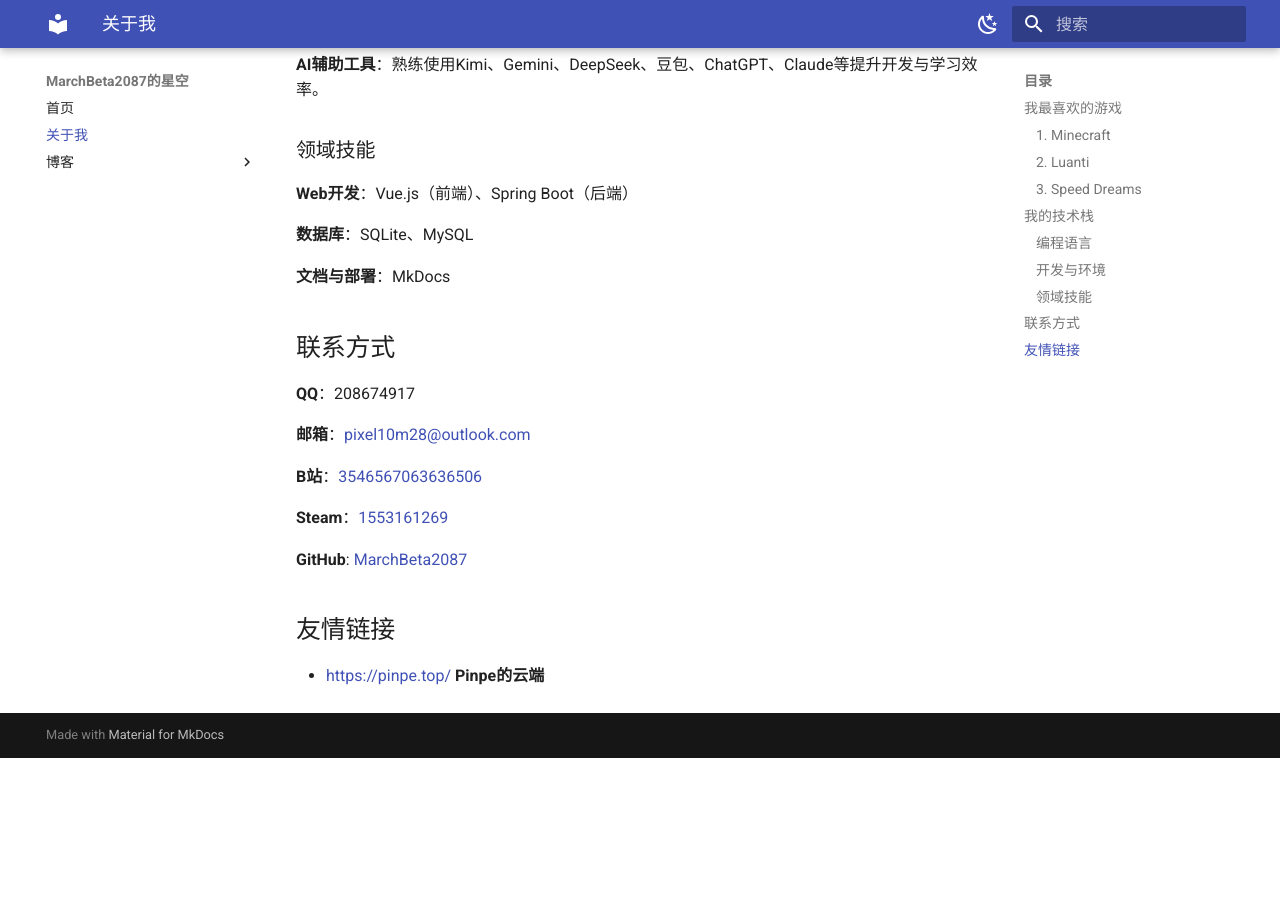
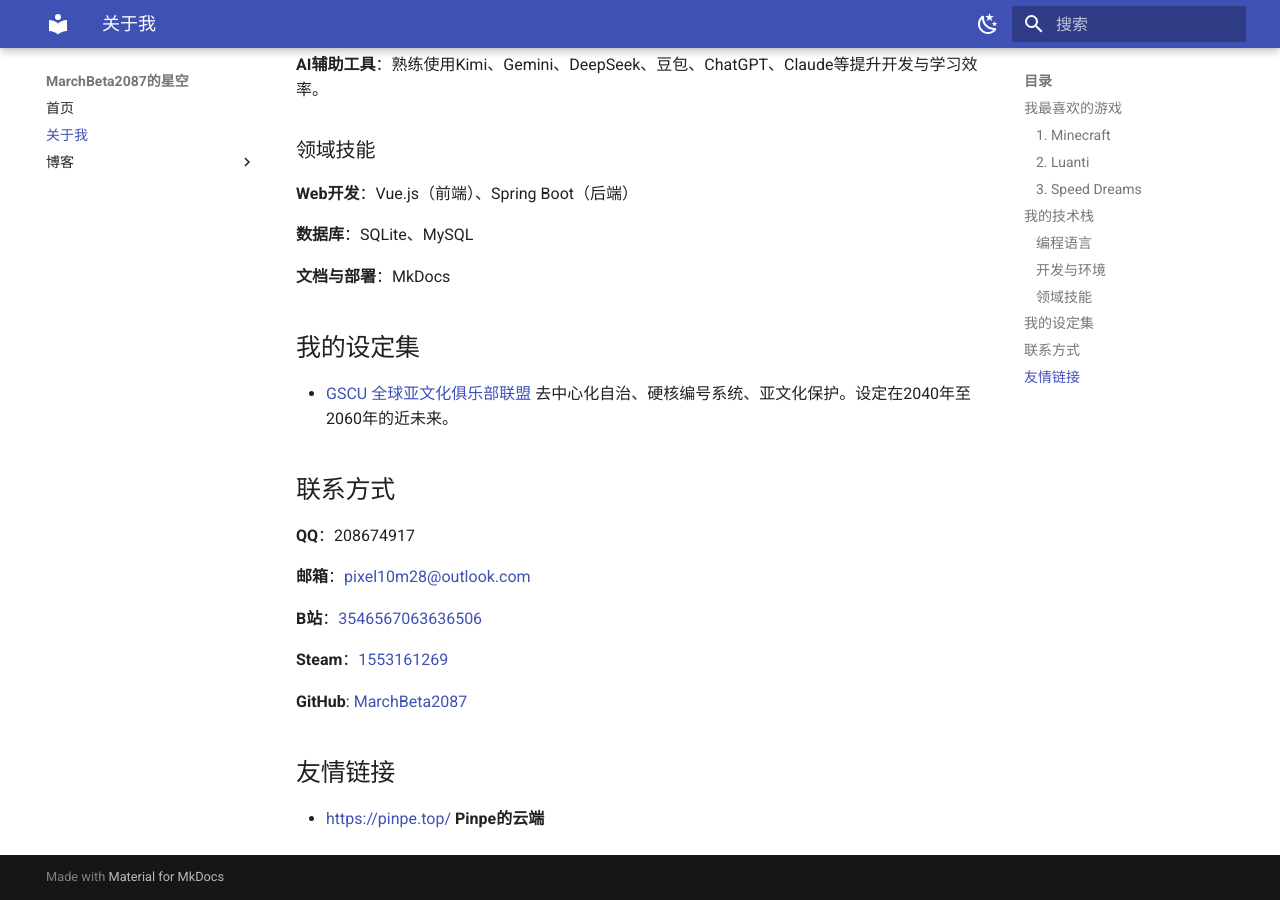
Before and after one commit to MarchBeta2087/blogs, an MkDocs documentation site: the page built from docs/about.md, in a window 1280 px wide and 900 px high, scrolled down 956 px. Built offline with MkDocs 1.6.1 and Material for MkDocs 9.7.7, drawn with Linux system fonts in a browser that asks for light colours; before the commit the page ends 1714 px from its top, so only the background shows below that.

Commit message:
添加了我自己创作的设定集

```diff
--- a/docs/about.md
+++ b/docs/about.md
@@ -42,6 +42,10 @@
 
 **文档与部署**：MkDocs
 
+## 我的设定集
+
+- [GSCU 全球亚文化俱乐部联盟](https://marchbeta2087.github.io/GSCU/) 去中心化自治、硬核编号系统、亚文化保护。设定在2040年至2060年的近未来。
+
 ## 联系方式
 
 **QQ**：208674917
```
